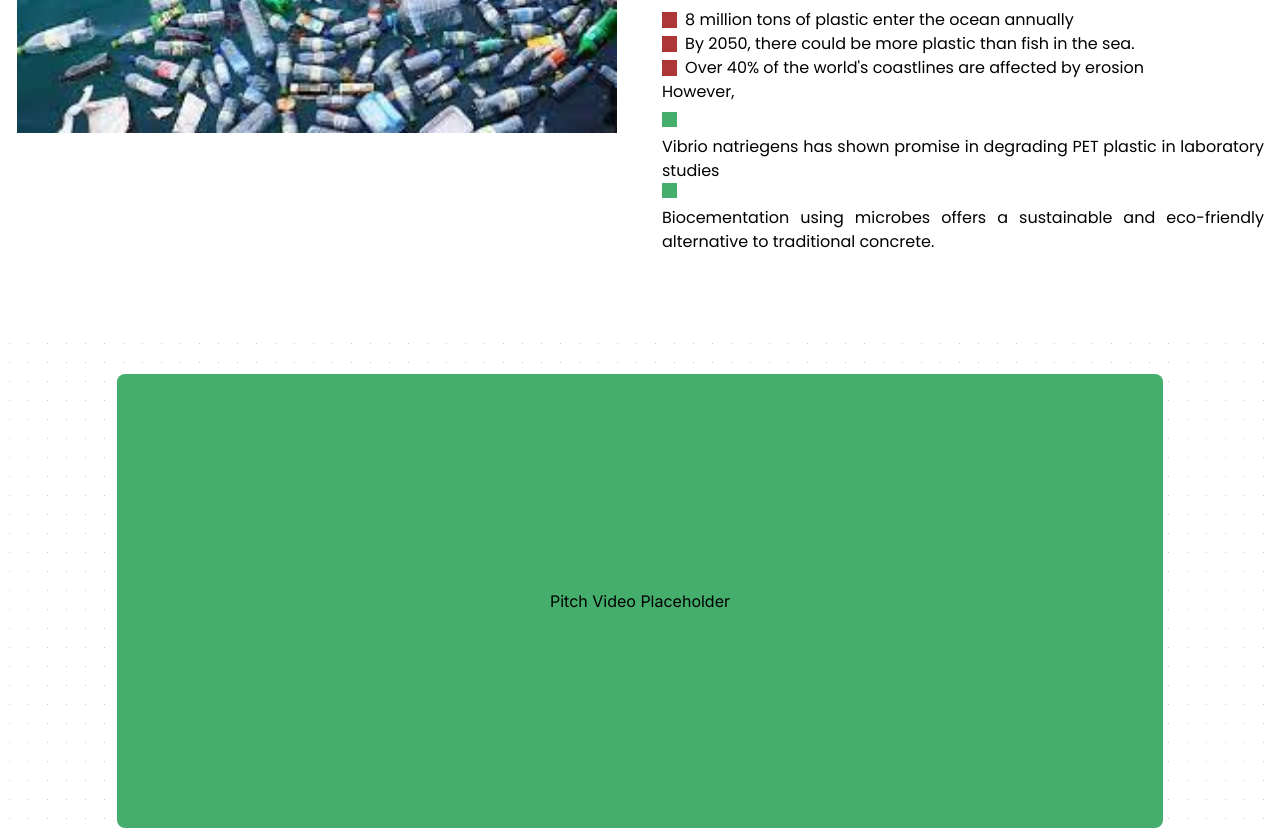
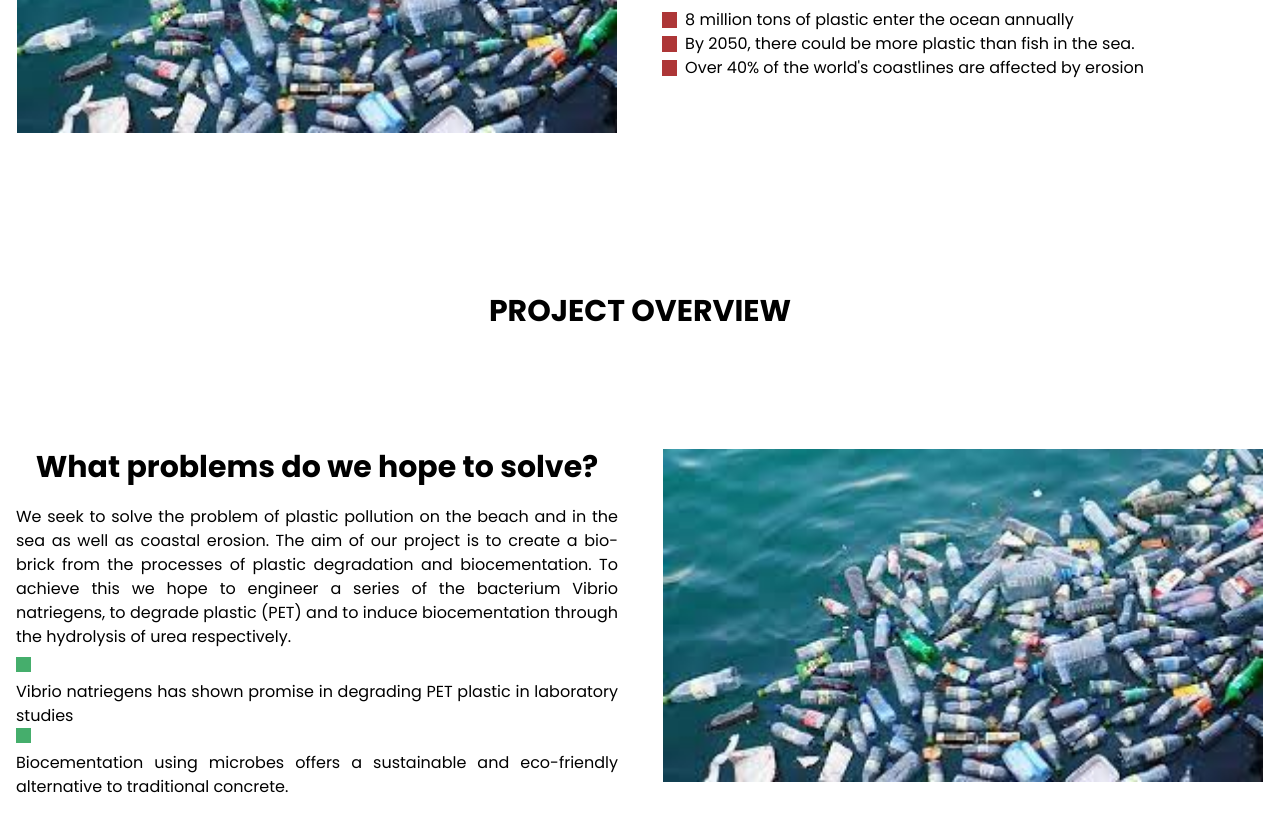
Before and after one commit to AsumVictor/iGEM-2024, a Next.js app: page / in a window 1280 px wide. Shown: the part 1920-2750 px from the top of the page. Built offline with nearby package versions, Linux system fonts and the light colour scheme; a web font is replaced by a local one.

Commit message:
Added proble,

```diff
--- a/src/components/sections/ProblemSpace.tsx
+++ b/src/components/sections/ProblemSpace.tsx
@@ -14,12 +14,7 @@ function ProblemSpace(): JSX.Element {
         </h2>
         <p className=" text-justify poppins-regular mt-5">
             {problem_statement}
-          {/* We seek to solve the problem of plastic pollution on the beach and in
-          the sea as well as coastal erosion. The aim of our project is to
-          create a bio-brick from the processes of plastic degradation and
-          biocementation. To achieve this we hope to engineer a series of the
-          bacterium Vibrio natriegens, to degrade plastic (PET) and to induce
-          biocementation through the hydrolysis of urea respectively. */}
+
           <br />
           <ul className=" mt-2">
             <li className=" flex flex-row flex-wrap gap-2 items-center">
@@ -39,19 +34,6 @@ function ProblemSpace(): JSX.Element {
                 erosion
               </span>
             </li>
-          </ul> However,
-          <ul className=" mt-2">
-            <li className=" flex flex-row flex-wrap gap-2 items-center">
-              <div className="h-[0.4cm] w-[0.4cm] bg-primary_green"></div>
-              <span> Vibrio natriegens has shown promise in degrading PET plastic in laboratory studies</span>
-            </li>
-            <li className=" flex flex-row flex-wrap gap-2 items-center">
-              <div className="h-[0.4cm] w-[0.4cm] bg-primary_green"></div>
-              <span>
-              Biocementation using microbes offers a sustainable and eco-friendly alternative to traditional concrete.
-              </span>
-            </li>
-
           </ul>
         </p>
       </div>
--- a/src/components/sections/ProjectSpace.tsx
+++ b/src/components/sections/ProjectSpace.tsx
@@ -1,11 +1,54 @@
-import React from 'react'
+import Image from "next/image";
+import React from "react";
+import { problem_statement } from "../config";
+import plasticWaste from "@/assets/images/plasttic waste.jpg";
 
 function ProjectSpace(): JSX.Element {
   return (
-    <section>
+    <section className=" py-20">
+      <h2 className=" text-3xl poppins-bold text-center uppercase">
+        Project overview
+      </h2>
+      <div className="mt-10 py-20 gap-3 grid 750px:grid-cols-2">
+        <div className="w-full flex flex-col justify-start items-center px-4">
+          <h2 className=" font-bold text-3xl text-justify poppins-bold">
+            What problems do we hope to solve?
+          </h2>
+          <p className=" text-justify poppins-regular mt-5">
+            We seek to solve the problem of plastic pollution on the beach and
+            in the sea as well as coastal erosion. The aim of our project is to
+            create a bio-brick from the processes of plastic degradation and
+            biocementation. To achieve this we hope to engineer a series of the
+            bacterium Vibrio natriegens, to degrade plastic (PET) and to induce
+            biocementation through the hydrolysis of urea respectively.
+            <br />
 
+            <ul className=" mt-2">
+              <li className=" flex flex-row flex-wrap gap-2 items-center">
+                <div className="h-[0.4cm] w-[0.4cm] bg-primary_green"></div>
+                <span>
+                  {" "}
+                  Vibrio natriegens has shown promise in degrading PET plastic
+                  in laboratory studies
+                </span>
+              </li>
+              <li className=" flex flex-row flex-wrap gap-2 items-center">
+                <div className="h-[0.4cm] w-[0.4cm] bg-primary_green"></div>
+                <span>
+                  Biocementation using microbes offers a sustainable and
+                  eco-friendly alternative to traditional concrete.
+                </span>
+              </li>
+            </ul>
+          </p>
+        </div>
+
+        <div className="  w-full flex justify-center items-start">
+          <Image src={plasticWaste} height={3} width={600} alt=" Image" />
+        </div>
+      </div>
     </section>
-  )
+  );
 }
 
-export default ProjectSpace
+export default ProjectSpace;
```
